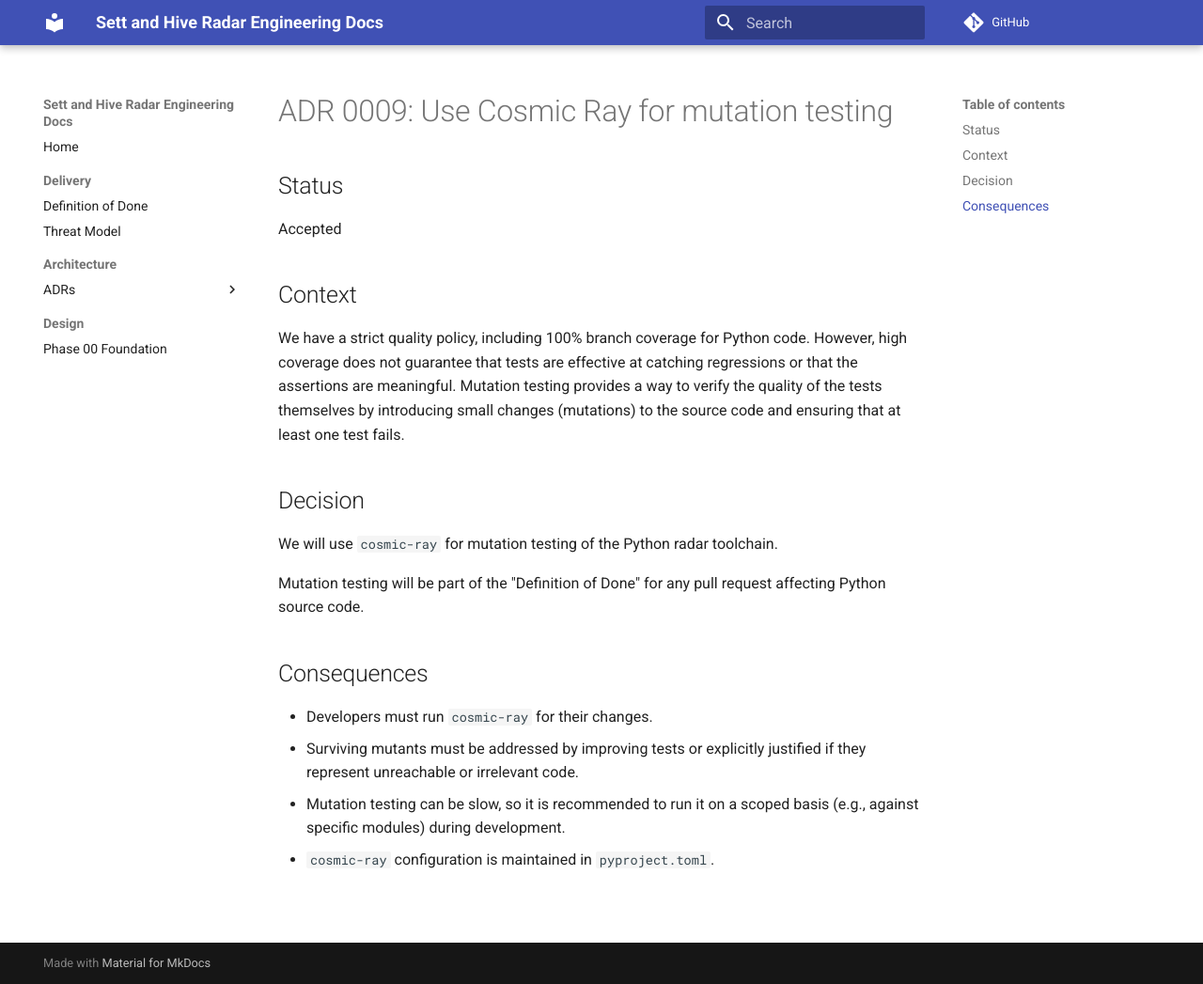
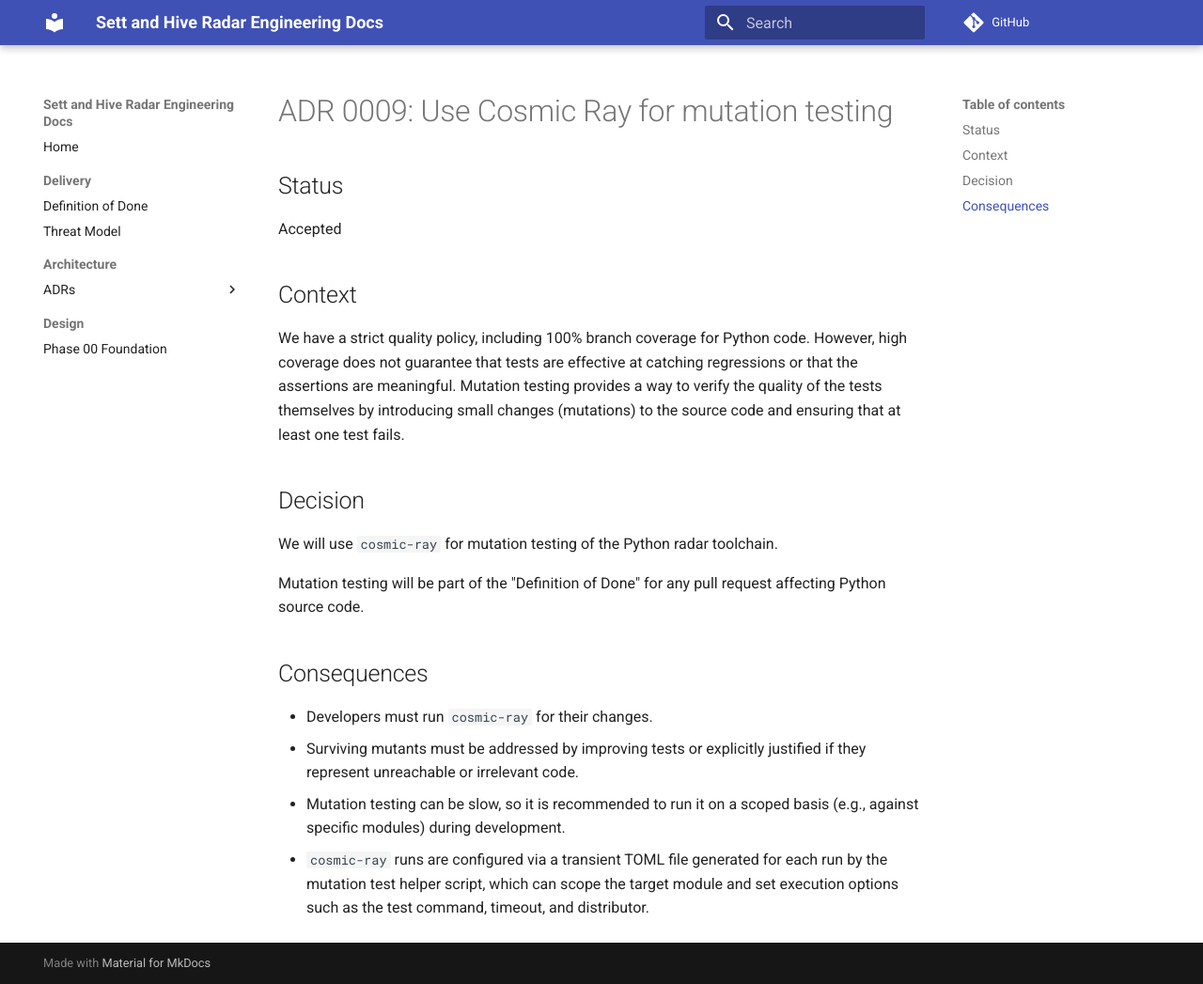
Before and after one commit to sett-and-hive/sett-and-hive.github.io, an MkDocs documentation site: the page built from docs/adrs/0009-use-cosmic-ray-for-mutation-testing.md, in a window 1280 px wide and 1047 px high. Shown: the whole window at 94% size. Built offline with MkDocs 1.6.1 and Material for MkDocs 9.7.7, drawn with Linux system fonts in a browser that asks for light colours; comment, search, counter and statistics services are not loaded.

Commit message:
Update docs/adrs/0009-use-cosmic-ray-for-mutation-testing.md
Co-authored-by: Copilot <175728472+Copilot@users.noreply.github.com>

```diff
--- a/docs/adrs/0009-use-cosmic-ray-for-mutation-testing.md
+++ b/docs/adrs/0009-use-cosmic-ray-for-mutation-testing.md
@@ -26,4 +26,7 @@ affecting Python source code.
   justified if they represent unreachable or irrelevant code.
 - Mutation testing can be slow, so it is recommended to run it on a scoped
   basis (e.g., against specific modules) during development.
-- `cosmic-ray` configuration is maintained in `pyproject.toml`.
+- `cosmic-ray` runs are configured via a transient TOML file generated for
+  each run by the mutation test helper script, which can scope the target
+  module and set execution options such as the test command, timeout, and
+  distributor.
```
